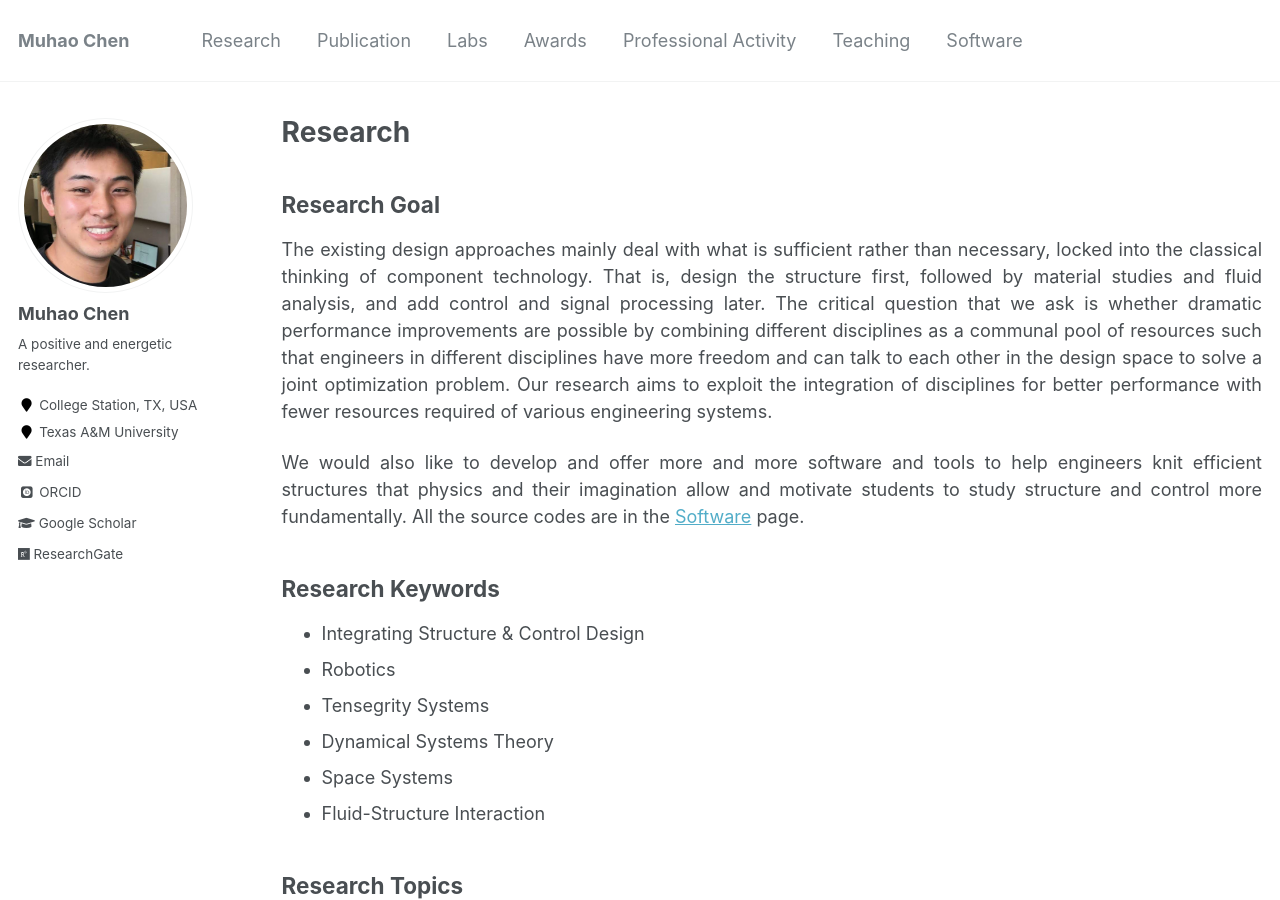
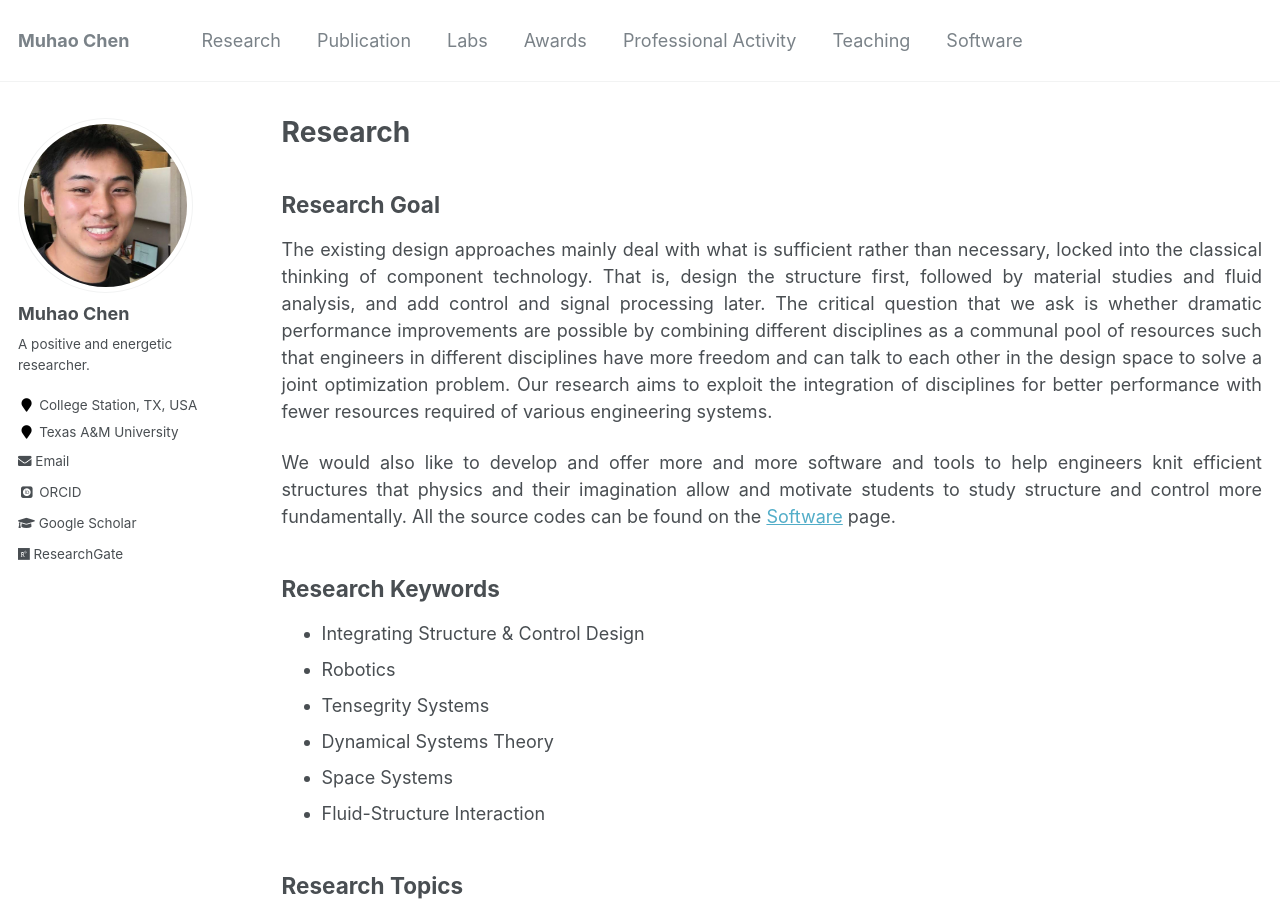
Before and after one commit to Muhao-Chen/muhao-chen.github.io, a Jekyll site: the page built from _pages/research.md, in a window 1280 px wide and 900 px high. Built offline with Jekyll 4.4.1, drawn with Linux system fonts in a browser that asks for light colours; some web fonts are replaced.

Commit message:
Update research.md

```diff
--- a/_pages/research.md
+++ b/_pages/research.md
@@ -13,7 +13,7 @@ toc: true
 The existing design approaches mainly deal with what is sufficient rather than necessary, locked into the classical thinking of component technology. That is, design the structure first, followed by material studies and fluid analysis, and add control and signal processing later. The critical question that we ask is whether dramatic performance improvements are possible by combining different disciplines as a communal pool of resources such that engineers in different disciplines have more freedom and can talk to each other in the design space to solve a joint optimization problem. Our research aims to exploit the integration of disciplines for better performance with fewer resources required of various engineering systems.
 
 
-We would also like to develop and offer more and more software and tools to help engineers knit efficient structures that physics and their imagination allow and motivate students to study structure and control more fundamentally. All the source codes are in the [Software](https://muhao-chen.github.io/resources/) page.
+We would also like to develop and offer more and more software and tools to help engineers knit efficient structures that physics and their imagination allow and motivate students to study structure and control more fundamentally. All the source codes can be found on the [Software](https://muhao-chen.github.io/resources/) page.
 
 
 ## Research Keywords
```
